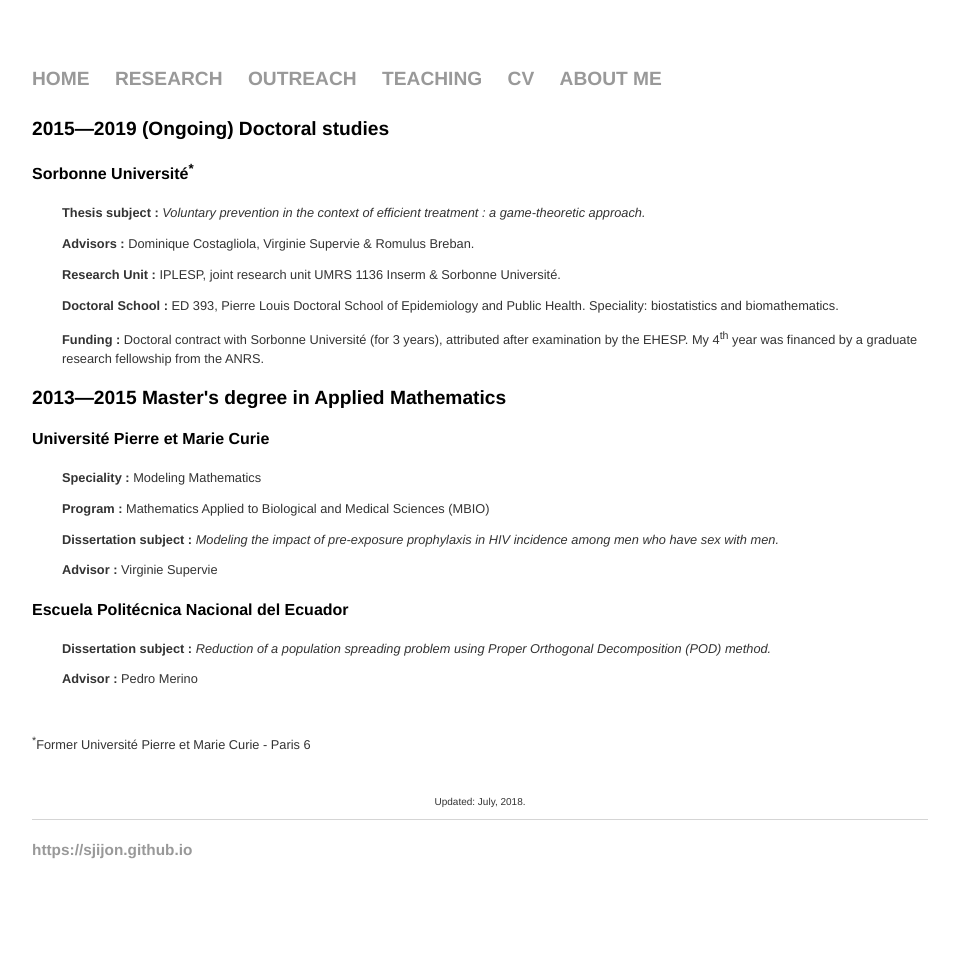
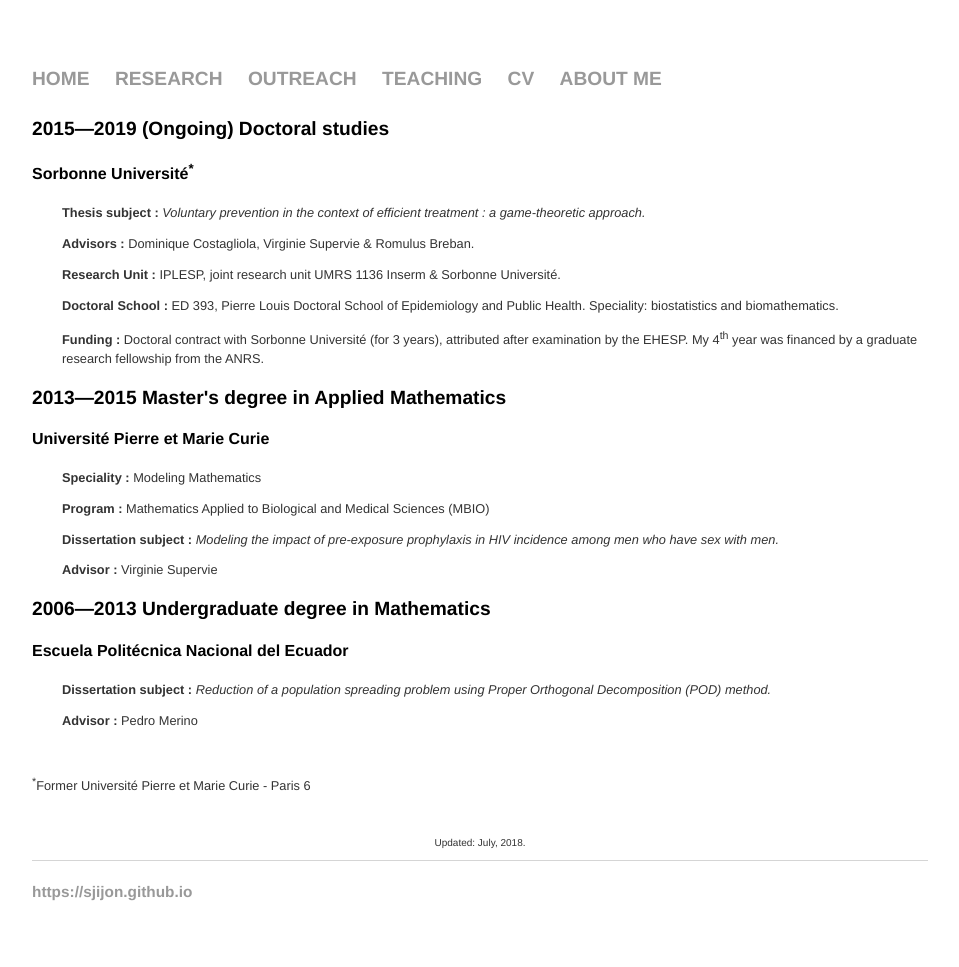
Before and after one commit to sjijon/sjijon.github.io, a Jekyll site: the page built from cv.html, in a window 1280 px wide. Shown: the whole page, without its empty margins (160-1119 px from the left). Built offline with Jekyll 4.4.1, drawn with Linux system fonts in a browser that asks for light colours; before the commit the page ends 926 px from its top, so only the background shows below that.

Commit message:
Update cv.html

```diff
--- a/cv.html
+++ b/cv.html
@@ -36,7 +36,7 @@ title: CV
 		<strong>Advisor : </strong>Virginie Supervie
 	</p>
 
-	<h32006—2013 Undergraduate degree in Mathematics</h3>
+	<h3>2006—2013 Undergraduate degree in Mathematics</h3>
 	<h4>Escuela Politécnica Nacional del Ecuador</h4>
 	<p style="padding-left:30px;">
 		<strong>Dissertation subject :</strong> <em>Reduction of a population spreading problem using Proper Orthogonal Decomposition (POD) method.</em>
```
